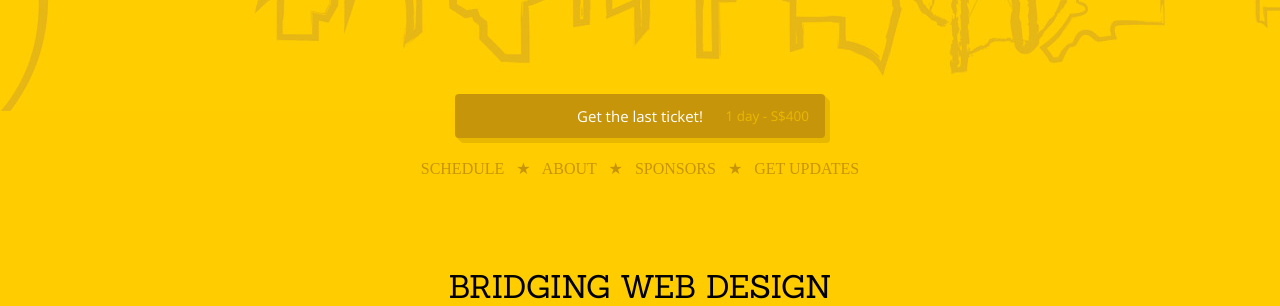
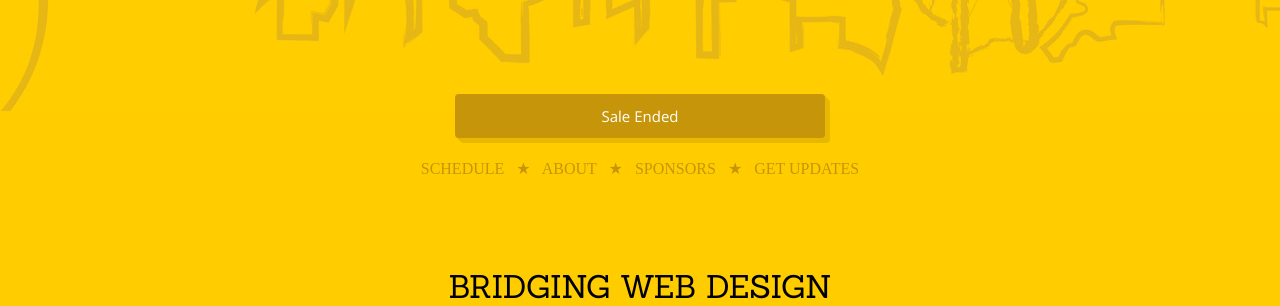
Before and after one commit to serrynaimo/2014.cssconf.asia, a PHP site: page / in a window 1280 px wide. Shown: the part 572-878 px from the top of the page. Run offline with PHP 8.4, Linux system fonts and the light colour scheme; some libraries are stand-ins or nearby versions; some web fonts are replaced.

Commit message:
Sale Ended

```diff
--- a/index.php
+++ b/index.php
@@ -45,8 +45,7 @@
     	    <div class="logo" style="opacity: 0;"><a href="http://twitter.com/cssconfasia"><img src="img/cssconfasia.png" alt="CSSConf.Asia 2014 Singapore" /></a></div>
     	    <p>
     		<a href="https://eventnook.com/event/register/22634" target="_blank" class="button">
-				Get the last ticket!
-				<span>1 day - S$400</span>
+    			Sale Ended
     		</a>
     	    </p>
     		<div class="menu">
@@ -240,8 +239,7 @@
     			</div>
             </div>
 			<a href="https://eventnook.com/event/register/22634" target="_blank" class="button">
-				Get the last ticket!
-				<span>1 day - S$400</span>
+				Sale Ended
 			</a>
 		</section>
         <section id="about">
@@ -322,8 +320,7 @@
 				</p>
 			</div>
 			<a href="https://eventnook.com/event/register/22634" target="_blank" class="button">
-				Get the last ticket!
-				<span>1 day - S$400</span>
+				Sale Ended
 			</a>
 		</section>
 		<footer>
```
